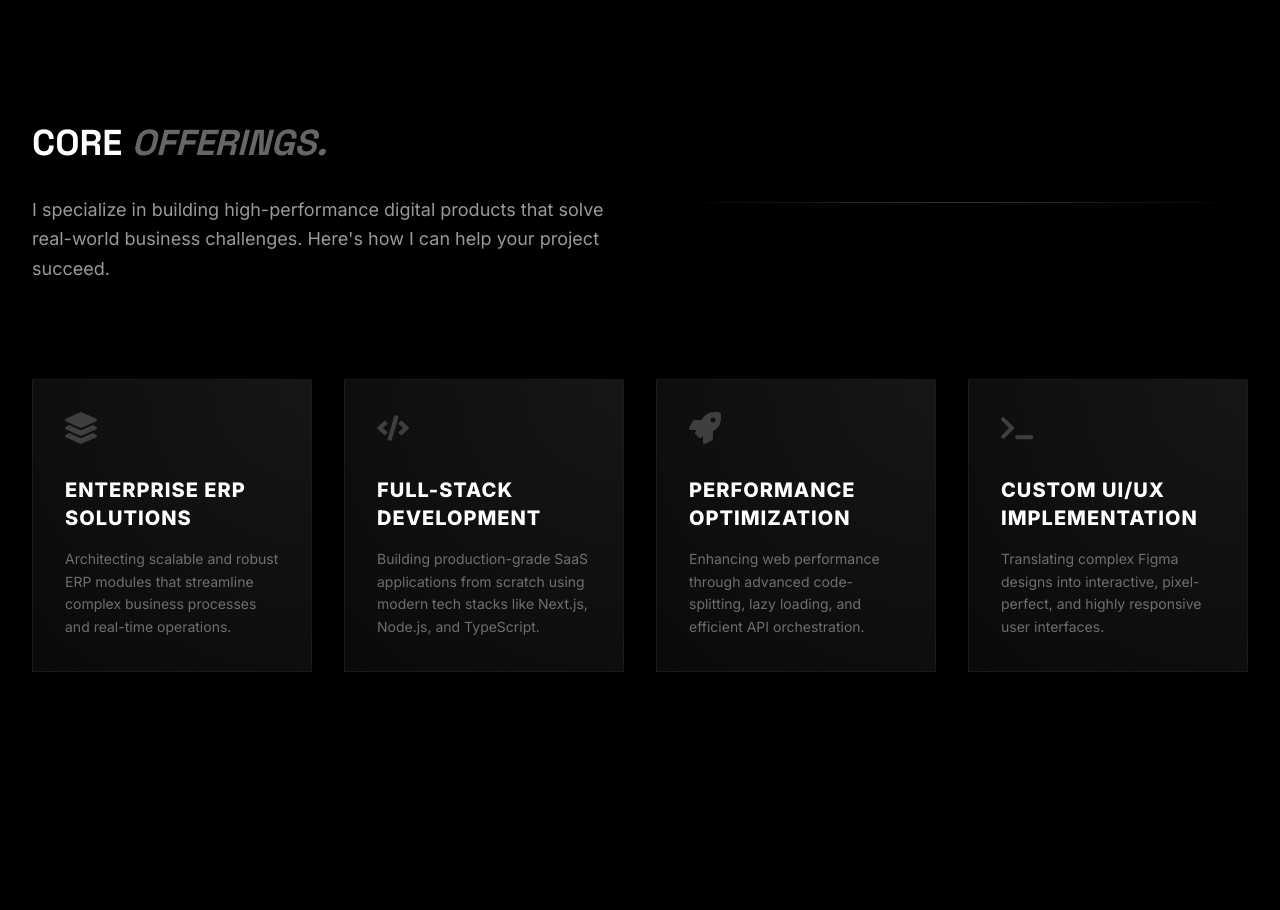
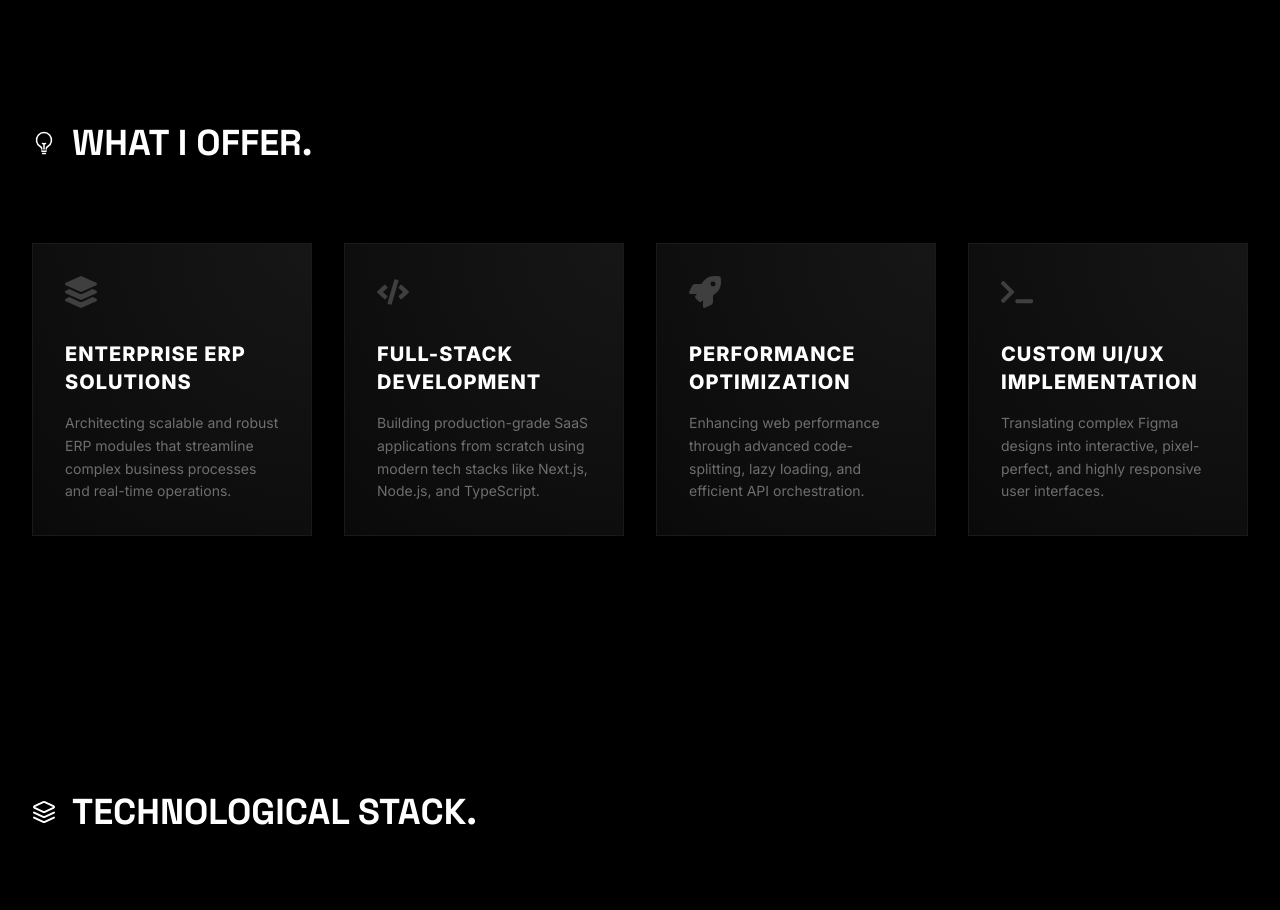
Before and after one commit to Hayyanshaikh/portfolio, a Next.js app: page / in a window 1280 px wide. Shown: the part 2940-3850 px from the top of the page. Built offline with nearby package versions, Linux system fonts and the light colour scheme.

Commit message:
Update Services section with and prepare for push

```diff
--- a/components/sections/Services.tsx
+++ b/components/sections/Services.tsx
@@ -1,25 +1,30 @@
 import React from "react";
 import { FaCode, FaRocket, FaTerminal, FaLayerGroup } from "react-icons/fa";
+import { HiOutlineLightBulb } from "react-icons/hi2";
 
 const services = [
   {
     title: "Enterprise ERP Solutions",
-    description: "Architecting scalable and robust ERP modules that streamline complex business processes and real-time operations.",
+    description:
+      "Architecting scalable and robust ERP modules that streamline complex business processes and real-time operations.",
     icon: <FaLayerGroup className="w-8 h-8" />,
   },
   {
     title: "Full-Stack Development",
-    description: "Building production-grade SaaS applications from scratch using modern tech stacks like Next.js, Node.js, and TypeScript.",
+    description:
+      "Building production-grade SaaS applications from scratch using modern tech stacks like Next.js, Node.js, and TypeScript.",
     icon: <FaCode className="w-8 h-8" />,
   },
   {
     title: "Performance Optimization",
-    description: "Enhancing web performance through advanced code-splitting, lazy loading, and efficient API orchestration.",
+    description:
+      "Enhancing web performance through advanced code-splitting, lazy loading, and efficient API orchestration.",
     icon: <FaRocket className="w-8 h-8" />,
   },
   {
     title: "Custom UI/UX Implementation",
-    description: "Translating complex Figma designs into interactive, pixel-perfect, and highly responsive user interfaces.",
+    description:
+      "Translating complex Figma designs into interactive, pixel-perfect, and highly responsive user interfaces.",
     icon: <FaTerminal className="w-8 h-8" />,
   },
 ];
@@ -27,19 +32,22 @@ const services = [
 export default function Services() {
   return (
     <section id="services" className="max-w-7xl mx-auto py-32 px-8 relative">
-      <div className="grid lg:grid-cols-2 gap-16 items-center mb-24">
+      <div className="grid lg:grid-cols-2 gap-16 items-center">
         <div className="reveal">
-          <h2 className="font-heading text-4xl font-bold uppercase mb-8">
-            Core <span className="text-white/40 italic">Offerings.</span>
+          <h2 className="font-heading text-4xl font-bold uppercase mb-20 flex items-center gap-4">
+            <span className="text-2xl">
+              <HiOutlineLightBulb />
+            </span>
+            What I Offer.
           </h2>
-          <p className="text-white/60 leading-relaxed text-lg max-w-xl">
-            I specialize in building high-performance digital products that solve real-world business challenges. Here's how I can help your project succeed.
-          </p>
         </div>
 
-        <div className="flex justify-end reveal" style={{ transitionDelay: "0.2s" }}>
+        {/* <div
+          className="flex justify-end reveal"
+          style={{ transitionDelay: "0.2s" }}
+        >
           <div className="h-[1px] w-full bg-gradient-to-r from-transparent via-white/20 to-transparent" />
-        </div>
+        </div> */}
       </div>
 
       <div className="grid md:grid-cols-2 lg:grid-cols-4 gap-8">
```
